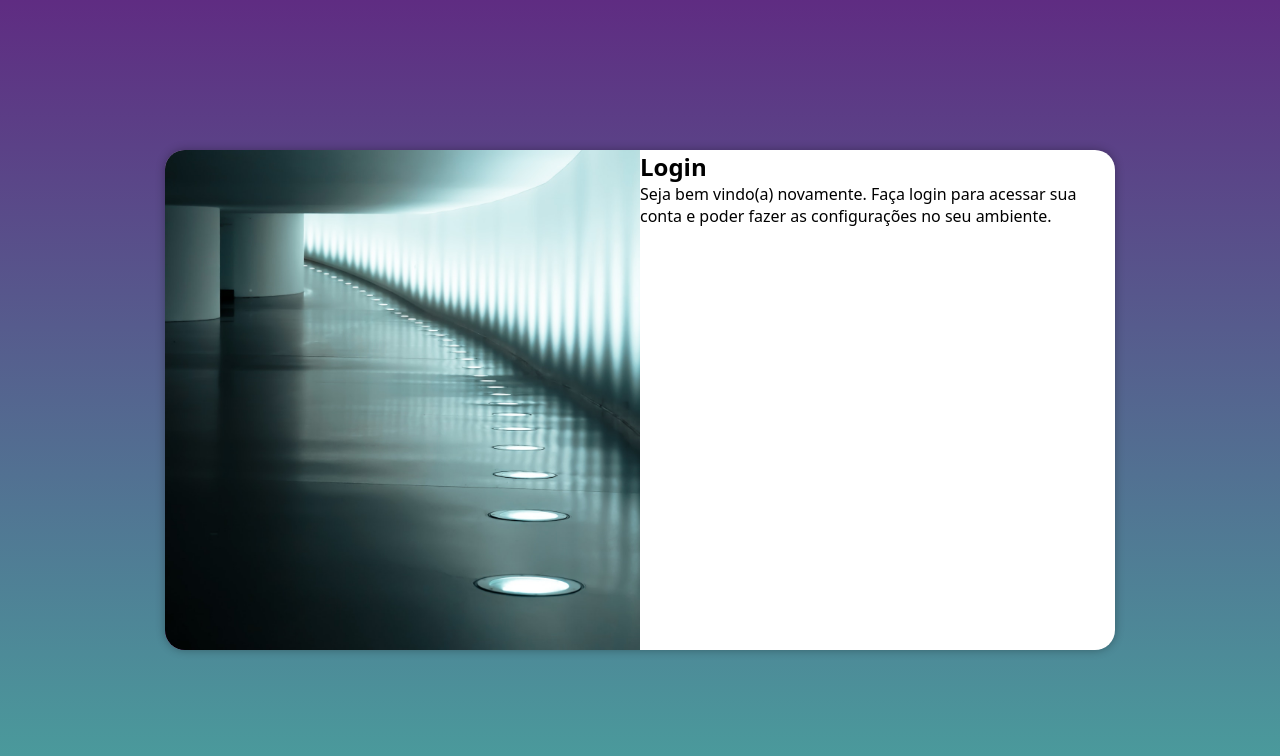
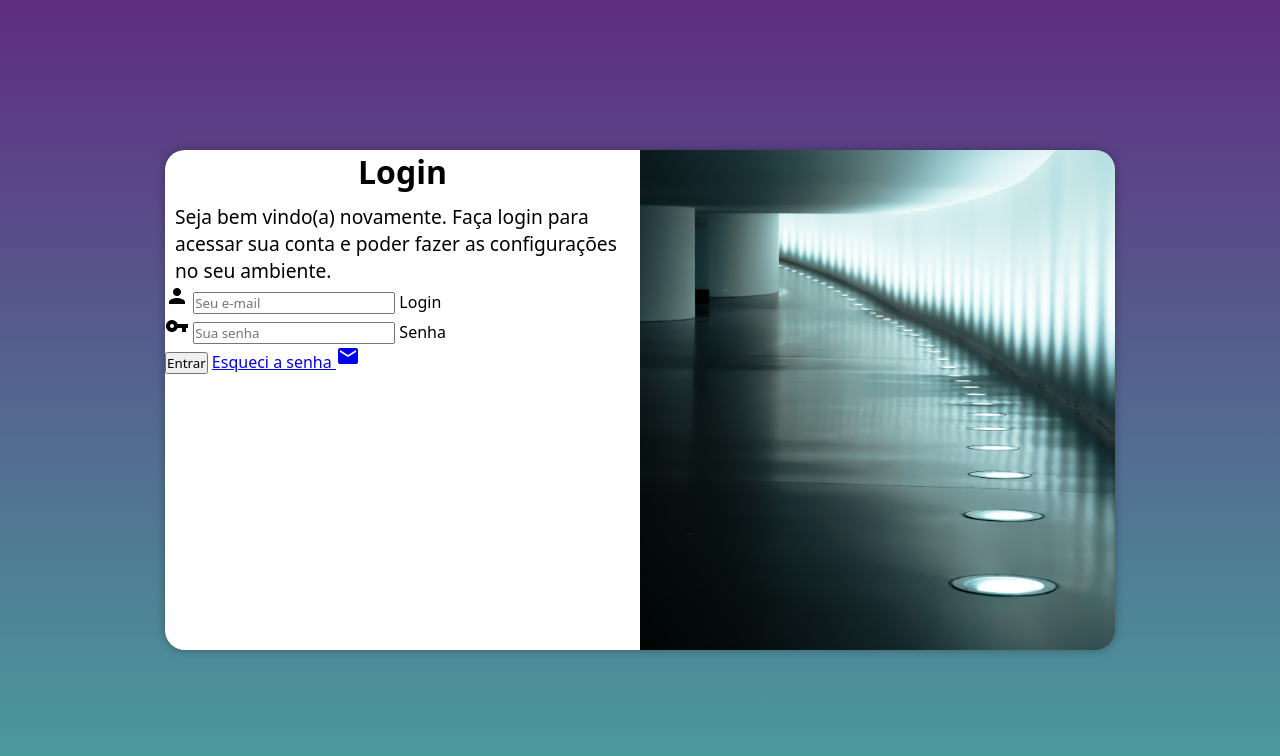
Before and after one commit to IsaacBites/Projeto-login, a plain HTML site: page index.html in a window 1280 px wide. Drawn offline with Linux system fonts and the light colour scheme.

Commit message:
Update Projeto-login
Criação e configuração do modelo de formulário

```diff
--- a/estilos/media-query.css
+++ b/estilos/media-query.css
@@ -27,13 +27,20 @@
         width: 950px;
     }
     section#login > div#imagem{
-        float: left;
+        float: right;
         width: 50%;
         height: 100%;
         background-position: center bottom;
     }
     section#login > div#formulario{
-        float: right;
+        float: left;
         width: 50%;
     }
+    div#formulario > h1{
+        font-size: 2em;
+    }
+    div#formulario > p{
+        font-size: 1.2em;
+    }
+
 }
--- a/estilos/style.css
+++ b/estilos/style.css
@@ -54,3 +54,14 @@ section#login > div#formulário{
     padding: 10px;
 
 }
+
+div#formulario > h1{
+    text-align: center;
+    margin-bottom: 10px;
+
+}
+
+div#formulario > p{
+    font-size: 0.8em;
+    padding-left: 10px;
+}
--- a/index.html
+++ b/index.html
@@ -4,6 +4,7 @@
     <meta charset="UTF-8">
     <meta name="viewport" content="width=device-width, initial-scale=1.0">
     <title>Tela de login</title>
+    <link rel="stylesheet" href="https://fonts.googleapis.com/icon?family=Material+Icons">
     <link rel="stylesheet" href="estilos/style.css">
     <link rel="stylesheet" href="estilos/media-query.css">
 </head>
@@ -16,8 +17,19 @@
             <div id="formulario">
                 <h1>Login</h1>
                 <p>Seja bem vindo(a) novamente. Faça login para acessar sua conta e poder fazer as configurações no seu ambiente.</p>
-                <form action="login.php" method="post">
-
+                <form action="login.php" method="post" autocomplete="on">
+                    <div class="campo">
+                        <i class="material-icons">person</i>
+                        <input type="email" name="login" id="ilogin" placeholder="Seu e-mail" autocomplete="email" required maxlength="30">
+                        <label for="ilogin">Login</label>
+                    </div>
+                    <div class="campo">
+                        <i class="material-icons">vpn_key</i>
+                        <input type="password" name="senha" id="isenha" placeholder="Sua senha" autocomplete="current-password" required minlength="8" maxlength="20">
+                        <label for="isenha">Senha</label>
+                    </div>
+                    <input type="submit" value="Entrar">
+                    <a href="esqueci.html">Esqueci a senha <i class="material-icons">mail</i></a>
                 </form>
             </div>
         </section>
```
